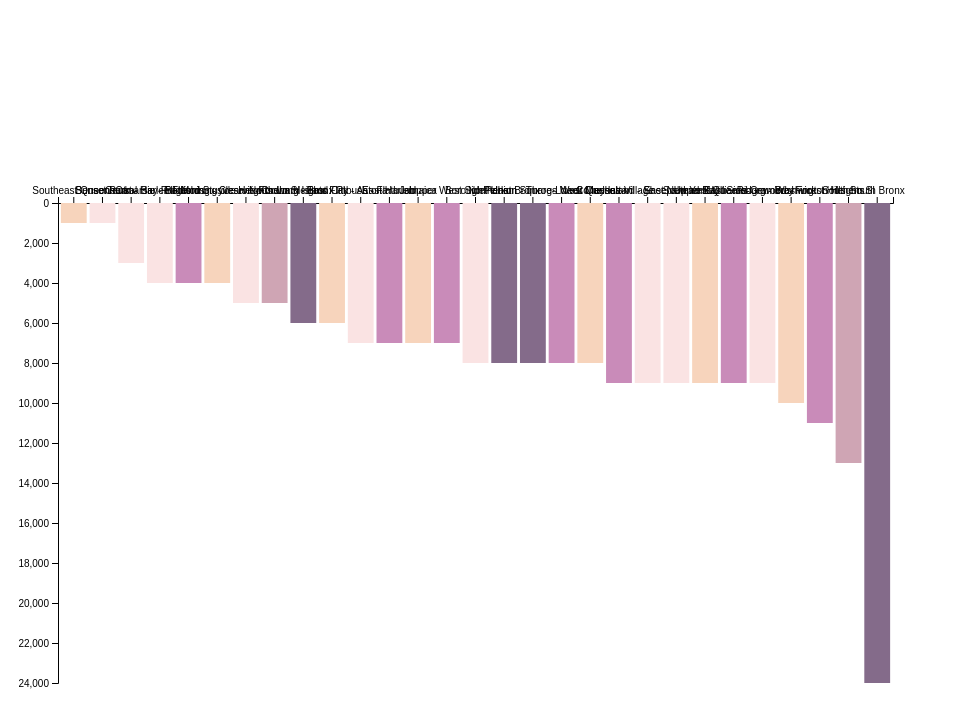
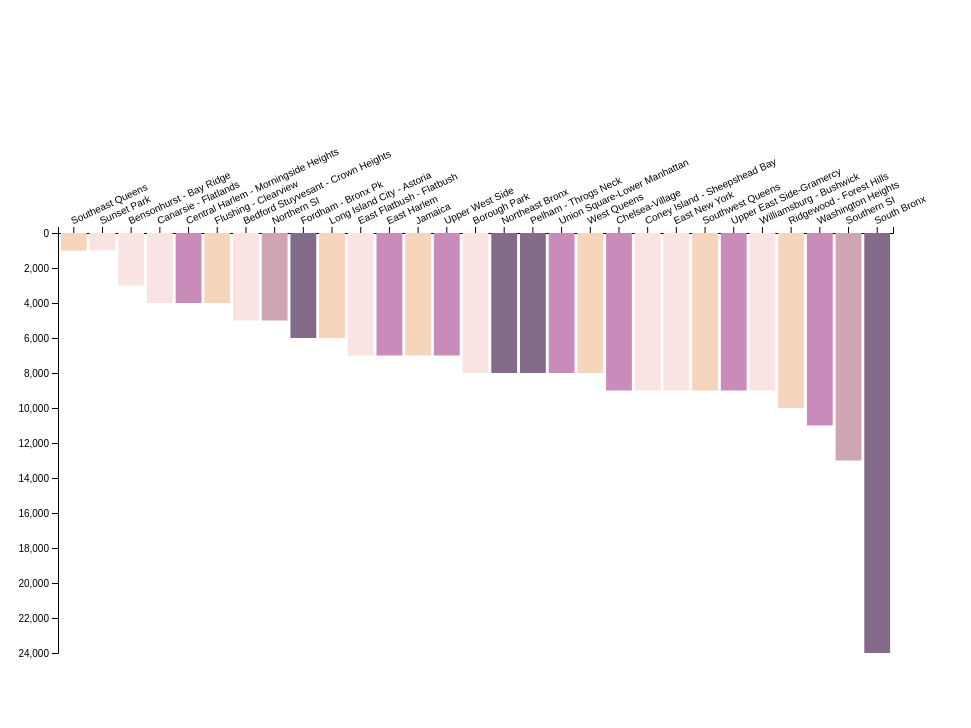
Before and after one commit to weijiex/D3-DataViz, a plain HTML site: page index.html in a window 1280 px wide. Shown: the part 18-746 px from the top of the page, without its empty margins (0-971 px from the left). Drawn offline with Linux system fonts and the light colour scheme.

Commit message:
x axis text adjusted

```diff
--- a/index.html
+++ b/index.html
@@ -28,7 +28,7 @@
 		<script type="text/javascript">
 			var svg_w = 960;
 			var svg_h = 700;
-			var margin = {top: 100, right: 75, bottom: 120, left: 50};
+			var margin = {top: 100, right: 75, bottom: 180, left: 50};
 			var width = svg_w - margin.left - margin.right;
 			var height = svg_h - margin.top - margin.bottom;
 
@@ -55,7 +55,7 @@
 					    .attr("height", svg_h)
 
 		    var g = svg.append("g")
-				    	.attr("transform", "translate("+ margin.left + "," + margin.top*2 + ")");
+				    	.attr("transform", "translate("+ margin.left + "," + margin.top*2.3 + ")");
 
 
     		var yScale = d3.scaleLinear()
@@ -69,7 +69,12 @@
 							.padding(0.1);
 
 			g.append("g")
-				.call(d3.axisTop(xScale));
+				.call(d3.axisTop(xScale))
+				.selectAll("text")
+		        .attr("y", -8)
+		        .attr("x", 3)
+		        .attr("transform", "rotate(-25)")
+		        .style("text-anchor", "start");
 
 			g.append("g")
 				.call(d3.axisLeft(yScale));
```
